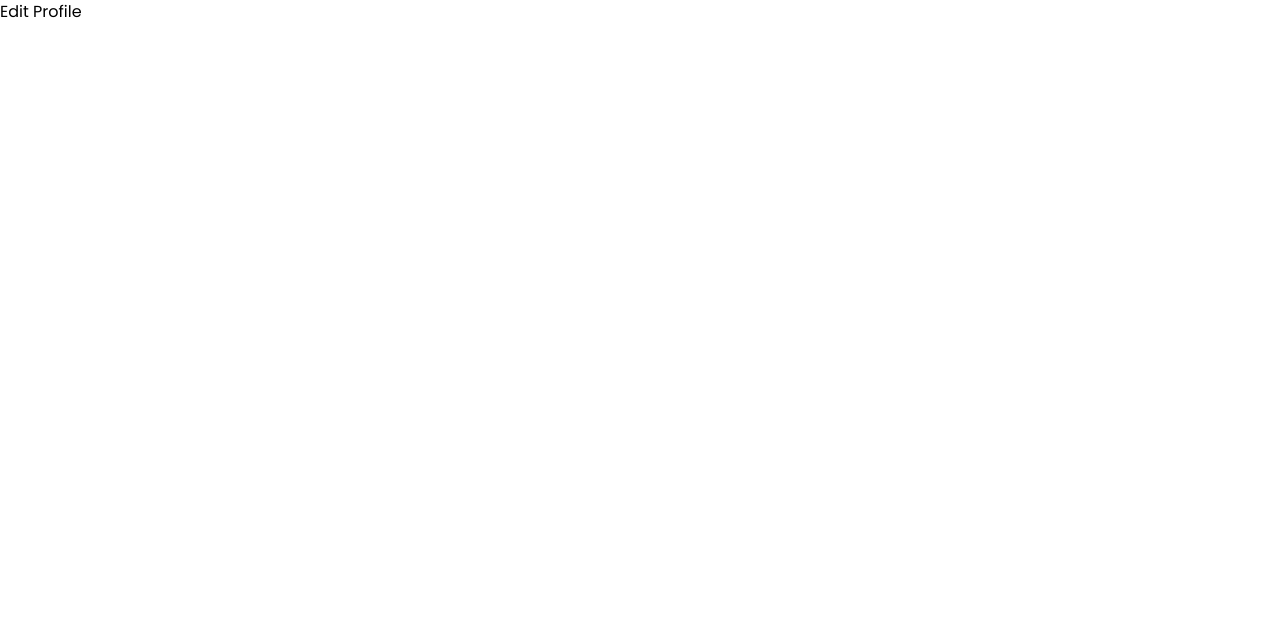
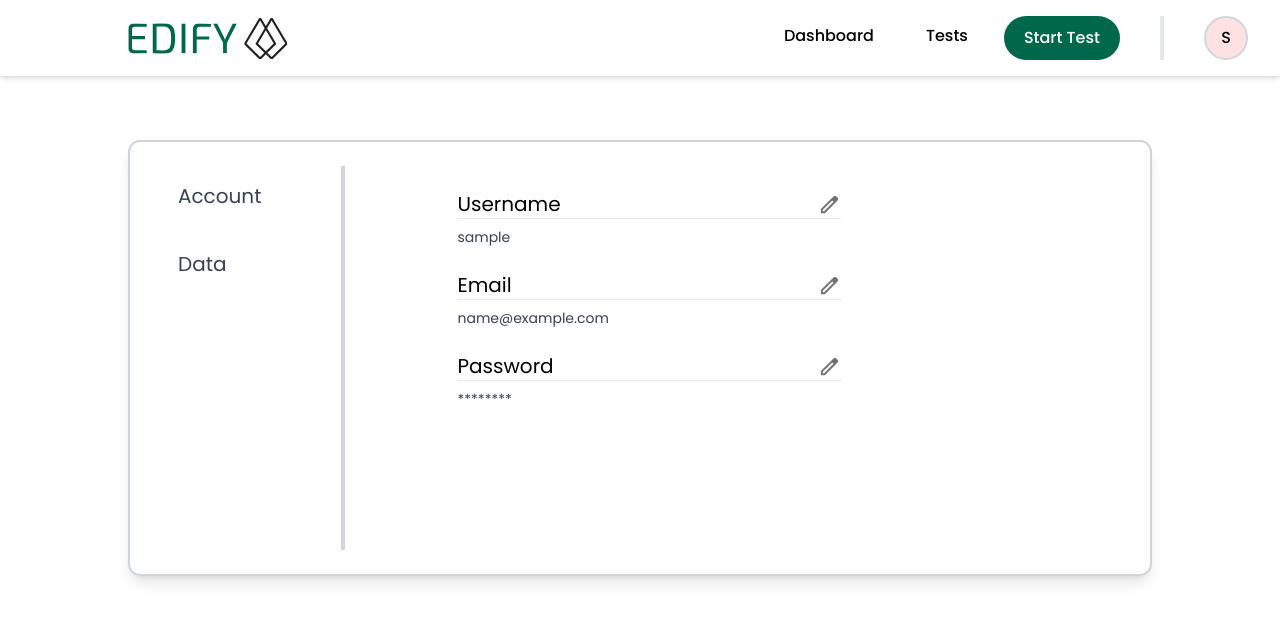
Before and after one commit to Swayam-Khare/Edify, a React (Vite) app in the folder frontend/: page /profile in a window 1280 px wide. Shown: the top 622 px of the page. Built offline with nearby package versions, Linux system fonts and the light colour scheme; sample sign-in values are in the browser's storage.

Commit message:
Edit Profile added

```diff
--- a/frontend/src/App.jsx
+++ b/frontend/src/App.jsx
@@ -29,7 +29,6 @@ function App() {
           <Route path="/add" element={<AddQuestion />} />
         </Routes>
       </BrowserRouter>
-
     </>
   )
 }
--- /dev/null
+++ b/frontend/src/components/Account.jsx
@@ -0,0 +1,27 @@
+
+
+export default function Account({ username, email }) {
+  return (
+    <div className="w-96 mx-28 mt-4">
+      <div className="flex justify-between items-center text-xl">
+        <div>Username</div>
+        <div className="cursor-pointer opacity-55 hover:opacity-100"><img src="./src/assets/edit.svg" width={23} /></div>
+      </div>
+      <hr />
+      <div className="text-sm text-gray-700 mt-2 mb-6 ">{username}</div>
+      <div className="flex justify-between items-center text-xl">
+        <div>Email</div>
+        <div className="cursor-pointer opacity-55 hover:opacity-100"><img src="./src/assets/edit.svg" width={23} /></div>
+      </div>
+      <hr />
+      <div className="text-sm text-gray-700 mt-2 mb-6 ">{email}</div>
+      <div className="flex justify-between items-center text-xl">
+        <div>Password</div>
+        <div className="cursor-pointer opacity-55 hover:opacity-100"><img src="./src/assets/edit.svg" width={23} /></div>
+      </div>
+      <hr />
+      <div className="text-sm text-gray-700 mt-2 mb-6 ">********</div>
+
+    </div>
+  );
+}
--- a/frontend/src/views/EditProfile.jsx
+++ b/frontend/src/views/EditProfile.jsx
@@ -1,9 +1,53 @@
-
+import { useEffect, useState } from "react";
+import NavbarAlt from "../components/NavbarAlt";
+import Account from "../components/Account";
 
 export default function EditProfile() {
+  const [user, setUser] = useState(null);
+  const [show, setShow] = useState('account');
+
+  useEffect(() => {
+    const user = JSON.parse(localStorage.getItem('user'));
+    setUser(user);
+    console.log(user);
+  }, []);
+
+  function showComponent(id) {
+    setShow(id);
+  }
+
   return (
-    <div>
-      <h1>Edit Profile</h1>
+    <>
+      <div>
+        {user && (<NavbarAlt user={user} />)}
+      </div>
+
+      <div className="flex mx-32 mt-16 rounded-xl shadow-lg border-gray-300 border-2">
+        <div className="text-xl text-gray-700 mt-8" >
+          <div onClick={() => showComponent('account')} className="ml-10 mr-4 mb-6  hover:bg-gray-100 cursor-pointer p-2 pr-16 rounded-lg">Account</div>
+          <div onClick={() => showComponent('data')} className="ml-10 mr-4 mb-6 text-xl text-gray-700 hover:bg-gray-100 cursor-pointer p-2 pr-16 rounded-lg">Data</div>
+        </div>
+
+        <div className="border-2 border-gray-300 my-6 h-96"></div>
+
+        <div className="flex flex-grow mt-8">
+          {user && (show == 'account' ? <Account username={user.username} email={user.email} /> : <Data />)}
+        </div>
+      </div>
+    </>
+  );
+}
+
+function Data() {
+  return (
+    <div className="w-96 mx-28 mt-4">
+      <div className="flex justify-between items-center text-xl">Test Data</div>
+      <hr />
+      <button className="bg-red-500 text-sm hover:bg-red-700 text-white py-1 px-4 rounded mt-3 mb-8">Delete All Test Data</button>
+      <div className="flex justify-between items-center text-xl">Account</div>
+      <hr />
+      <button className="bg-red-500 text-sm hover:bg-red-700 text-white py-1 px-4 rounded mt-3 mb-8">Delete Your Account</button>
+
     </div>
   );
 }
```
Also changed, not shown: frontend/src/assets/edit.svg (added).
